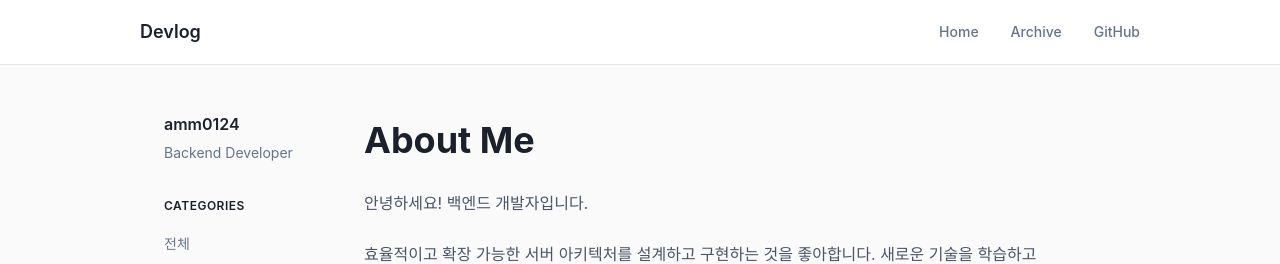
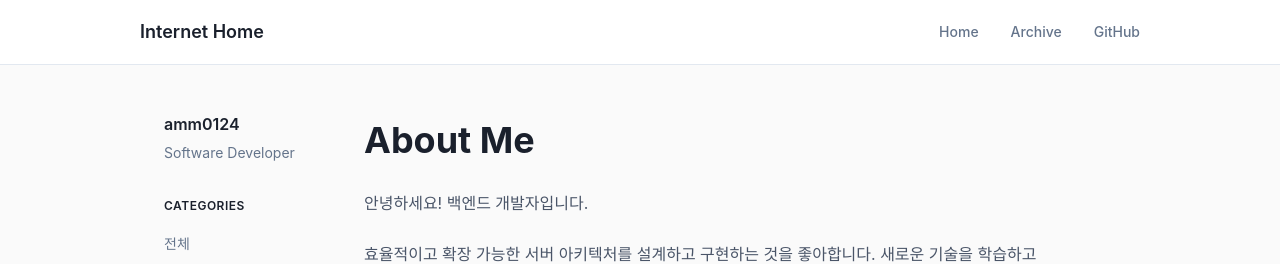
Before and after one commit to amm0124/amm0124.github.io, a Jekyll site: the page built from about.html, in a window 1280 px wide. Shown: the top 264 px of the page. Built offline with Jekyll 4.4.1, drawn with Linux system fonts in a browser that asks for light colours.

Commit message:
fix : _config.yml metadata 수정

```diff
--- a/_config.yml
+++ b/_config.yml
@@ -1,8 +1,8 @@
 # Site settings
-title: Devlog
-description: 공부한 내용을 올립니다.
+title: Internet Home
+description: 공부한 내용 및 생각을 기록합니다.
 author: amm0124
-role: Backend Developer
+role: Software Developer
 email: amm012450@gmail
 baseurl: ""
 url: "https://amm0124.github.io"
```
